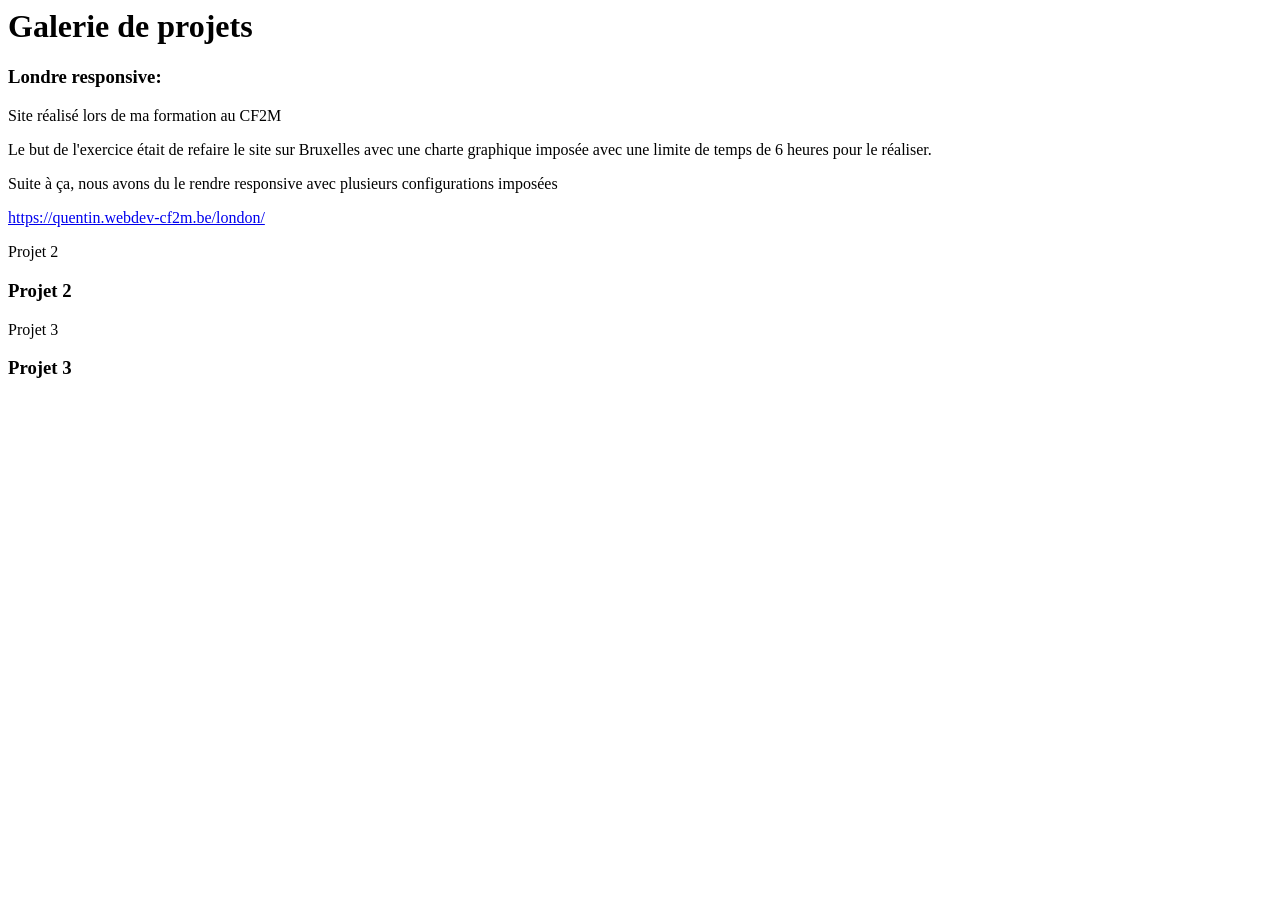
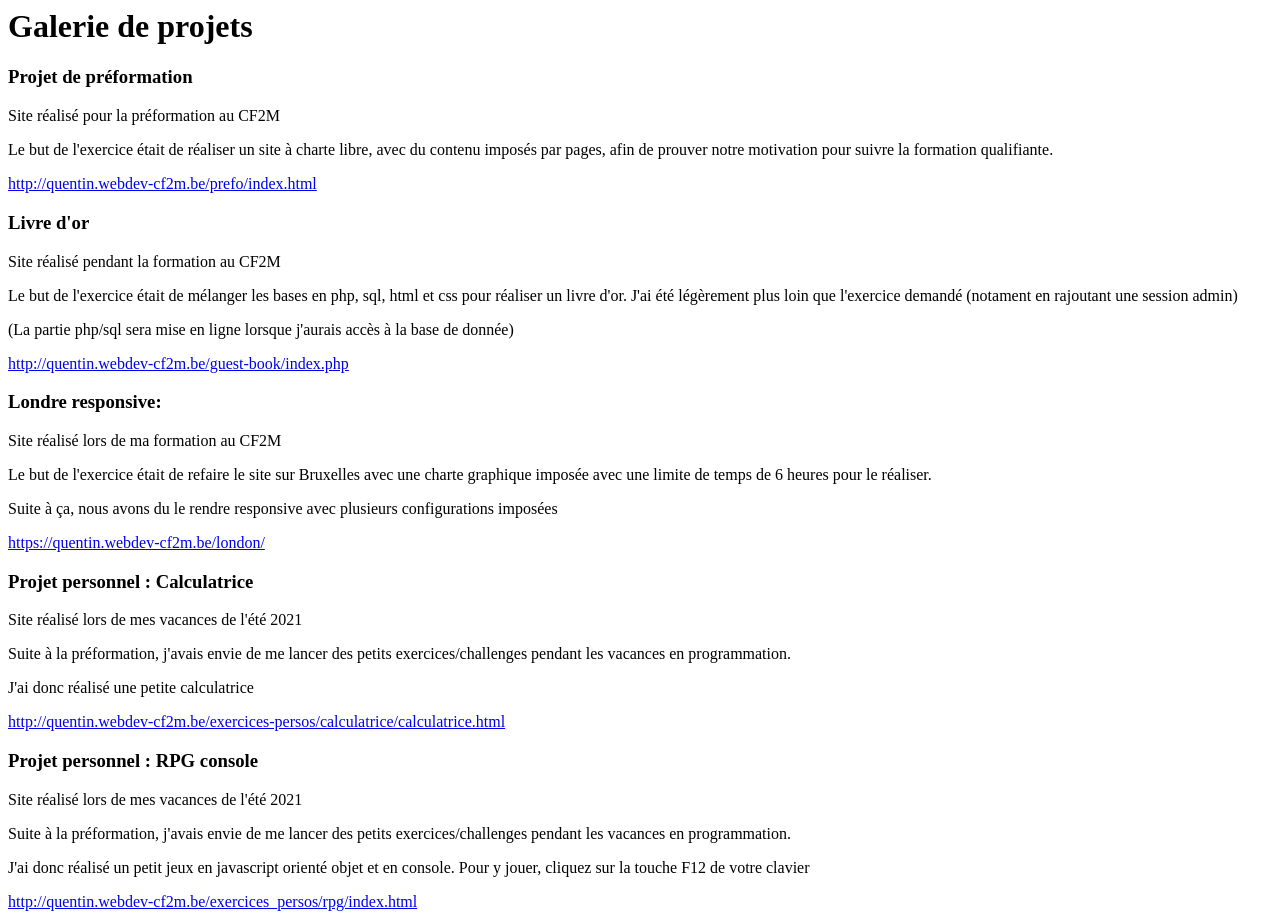
Before and after one commit to QuentinFayt/portfolio, a PHP site: page /Galerie.php in a window 1280 px wide. Before the commit the page ends 378 px from the top, so only its background shows below. Run offline with PHP 8.4, Linux system fonts and the light colour scheme.

Commit message:
adding projects

```diff
--- a/view/public/Galerie.php
+++ b/view/public/Galerie.php
@@ -4,6 +4,35 @@
     <h1>Galerie de projets</h1>
 
     <article class="galerie">
+        <div class="project">
+            <div class="project_inner">
+                <div class="front prefo">
+                </div>
+                <div class="back">
+                    <h3>Projet de préformation</h3>
+                    <div class="text">
+                        <p>Site réalisé pour la préformation au CF2M</p>
+                        <p>Le but de l'exercice était de réaliser un site à charte libre, avec du contenu imposés par pages, afin de prouver notre motivation pour suivre la formation qualifiante.</p>
+                    </div>
+                    <a href="http://quentin.webdev-cf2m.be/prefo/index.html" target="_blank">http://quentin.webdev-cf2m.be/prefo/index.html</a>
+                </div>
+            </div>
+        </div>
+        <div class="project">
+            <div class="project_inner">
+                <div class="front guestbook">
+                </div>
+                <div class="back">
+                    <h3>Livre d'or</h3>
+                    <div class="text">
+                        <p>Site réalisé pendant la formation au CF2M</p>
+                        <p>Le but de l'exercice était de mélanger les bases en php, sql, html et css pour réaliser un livre d'or. J'ai été légèrement plus loin que l'exercice demandé (notament en rajoutant une session admin)</p>
+                        <p>(La partie php/sql sera mise en ligne lorsque j'aurais accès à la base de donnée)</p>
+                    </div>
+                    <a href="http://quentin.webdev-cf2m.be/guest-book/index.php" target="_blank">http://quentin.webdev-cf2m.be/guest-book/index.php</a>
+                </div>
+            </div>
+        </div>
         <div class="project">
             <div class="project_inner">
                 <div class="front london">
@@ -21,20 +50,35 @@
         </div>
         <div class="project">
             <div class="project_inner">
-                <div class="front">
-                    <p>Projet 2</p>
+                <div class="front calculatrice">
                 </div>
                 <div class="back">
-                    <h3>Projet 2</h3>
+                    <h3>Projet personnel : Calculatrice</h3>
                     <div class="text">
-                        <p></p>
-                        <p></p>
-                        <p></p>
+                        <p>Site réalisé lors de mes vacances de l'été 2021</p>
+                        <p>Suite à la préformation, j'avais envie de me lancer des petits exercices/challenges pendant les vacances en programmation.</p>
+                        <p>J'ai donc réalisé une petite calculatrice</p>
                     </div>
-                    <a href="" target="_blank"></a>
+                    <a href="http://quentin.webdev-cf2m.be/exercices_persos/calculatrice/calculatrice.html" target="_blank">http://quentin.webdev-cf2m.be/exercices-persos/calculatrice/calculatrice.html</a>
                 </div>
             </div>
         </div>
+        <div class="project">
+            <div class="project_inner">
+                <div class="front rpg">
+                </div>
+                <div class="back">
+                    <h3>Projet personnel : RPG console</h3>
+                    <div class="text">
+                        <p>Site réalisé lors de mes vacances de l'été 2021</p>
+                        <p>Suite à la préformation, j'avais envie de me lancer des petits exercices/challenges pendant les vacances en programmation.</p>
+                        <p>J'ai donc réalisé un petit jeux en javascript orienté objet et en console. Pour y jouer, cliquez sur la touche F12 de votre clavier</p>
+                    </div>
+                    <a href="http://quentin.webdev-cf2m.be/exercices_persos/rpg/index.html" target="_blank">http://quentin.webdev-cf2m.be/exercices_persos/rpg/index.html</a>
+                </div>
+            </div>
+        </div>
+        <!-- Canva
             <div class="project">
                 <div class="project_inner">
                     <div class="front">
@@ -51,6 +95,6 @@
                     </div>
                 </div>
             </div>
-
+        -->
     </article>
 </main>
```
Also changed, not shown: public/assets/img/calculatrice-gray.png (added), public/assets/img/calculatrice.png (added), public/assets/img/guestbook-gray.png (added), public/assets/img/guestbook.png (added), public/assets/img/prefo-gray.png (added), public/assets/img/prefo.png (added), public/assets/img/rpg-gray.png (added), public/assets/img/rpg.png (added), public/assets/script.js, public/assets/style.css. Lines whose indentation alone changed are shown as unchanged.
